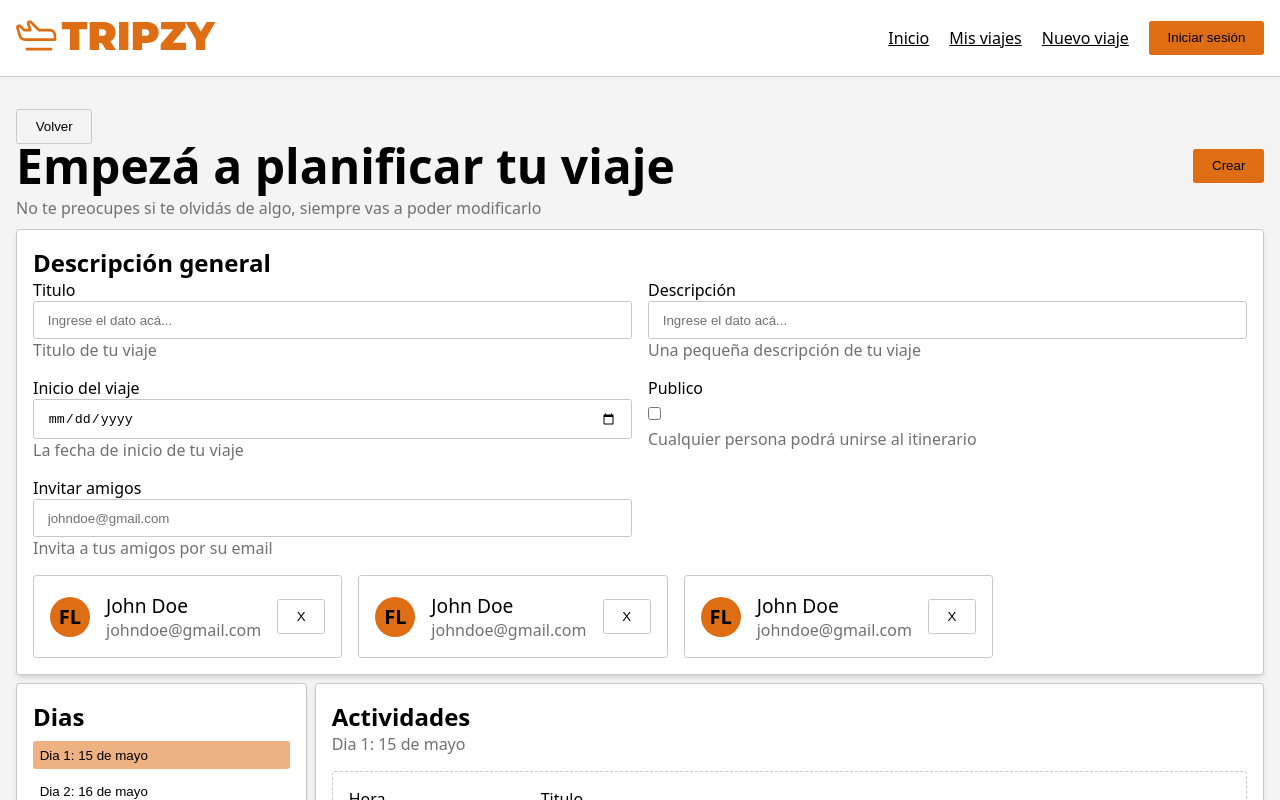
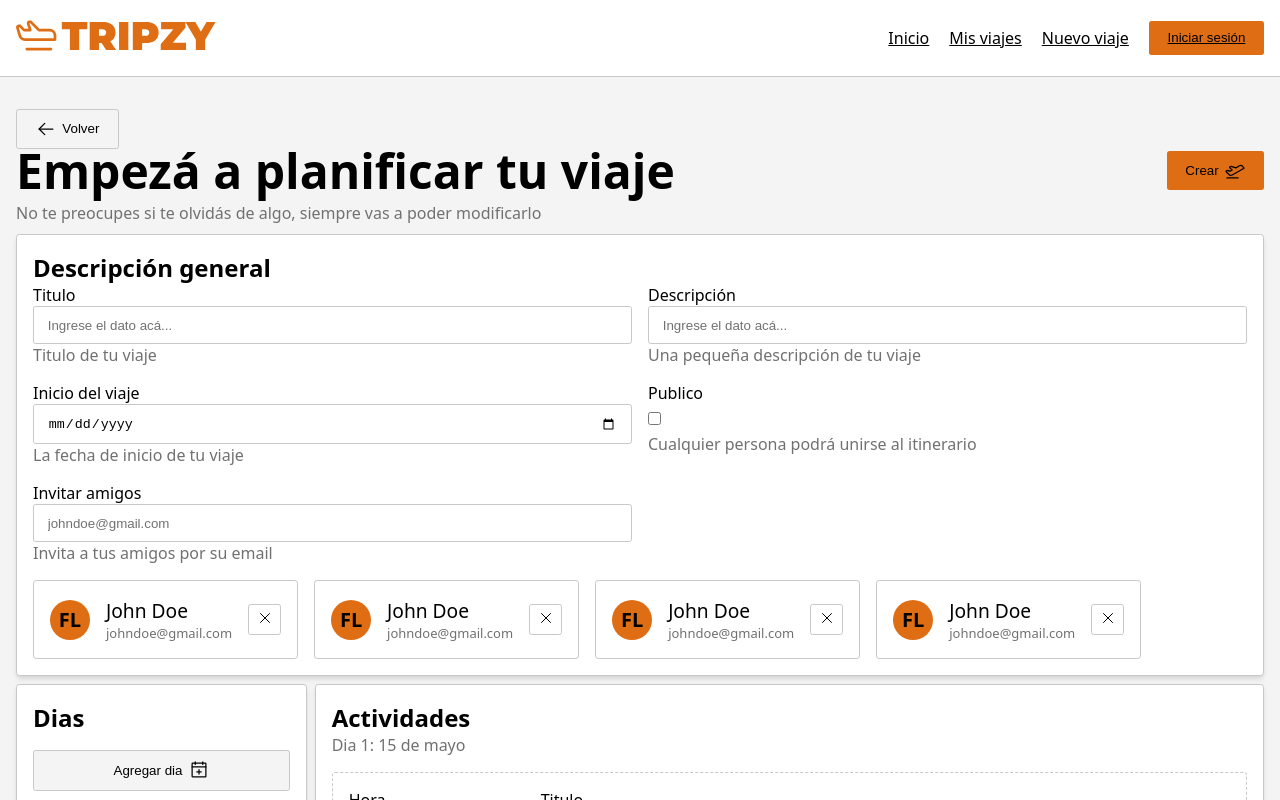
Before and after one commit to FedericoLuna01/tripzy, a React (Vite) app: page /new-trip in a window 1280 px wide. Shown: the top 800 px of the page. Built offline with nearby package versions, Linux system fonts and the light colour scheme.

Commit message:
Add phosphor-react icons and implement TripDays component; update styles for buttons and new trip layout

```diff
--- a/package.json
+++ b/package.json
@@ -11,6 +11,7 @@
   },
   "dependencies": {
     "editorconfig": "^2.0.1",
+    "phosphor-react": "^1.4.1",
     "react": "^19.0.0",
     "react-dom": "^19.0.0",
     "react-hot-toast": "^2.5.2",
--- a/src/components/new-activity-form/new-activity-form.jsx
+++ b/src/components/new-activity-form/new-activity-form.jsx
@@ -1,6 +1,7 @@
 import React, { useRef, useState } from "react";
 import Input from "../ui/input/input";
 import toast from "react-hot-toast";
+import { PlusCircle } from "phosphor-react";
 
 const NewActivityForm = ({ setActivities }) => {
   const inputTimeRef = useRef(null);
@@ -163,6 +164,7 @@ const NewActivityForm = ({ setActivities }) => {
       </div>
       <button className="button-secondary new-activity-button">
         Agregar actividad
+        <PlusCircle size={20} />
       </button>
     </form>
   );
--- /dev/null
+++ b/src/components/trip-days/trip-days.jsx
@@ -0,0 +1,60 @@
+import { CalendarPlus, Minus } from "phosphor-react";
+import React from "react";
+import { useState } from "react";
+
+const TripDays = () => {
+  const [days, setDays] = useState([]);
+  const [activeDay, setActiveDay] = useState("");
+
+  const handleActiveDay = (day) => {
+    setActiveDay(day);
+  };
+  const handleDeleteDay = (deleteDay) => {
+    const updateDays = days.filter((day) => (day == deleteDay ? null : day));
+    setDays(updateDays);
+  };
+
+  const handleAddDay = () => {
+    const newDay =
+      days.length > 0
+        ? new Date(
+            new Date(days[days.length - 1]).setDate(
+              new Date(days[days.length - 1]).getDate() + 1
+            )
+          )
+        : new Date();
+    setDays((prev) => [...prev, newDay]);
+    setActiveDay(newDay);
+  };
+
+  return (
+    <div className="card days-container">
+      <h2>Dias</h2>
+      <div className="days-buttons-container">
+        {days.map((day, index) => (
+          <button
+            className={`${activeDay === day ? "active" : ""}`}
+            key={index}
+            onClick={() => handleActiveDay(day)}
+          >
+            Dia {index + 1}:{" "}
+            {new Date(day).toLocaleDateString("es-ES", {
+              day: "numeric",
+              month: "long",
+            })}
+            {days.length - 1 === index ? (
+              <span onClick={() => handleDeleteDay(day)}>
+                <Minus size={16} />
+              </span>
+            ) : null}
+          </button>
+        ))}
+      </div>
+      <button className="button-secondary" onClick={handleAddDay}>
+        Agregar dia
+        <CalendarPlus size={20} />
+      </button>
+    </div>
+  );
+};
+export default TripDays;
--- a/src/index.css
+++ b/src/index.css
@@ -19,6 +19,10 @@
 }
 
 .button {
+  display: flex;
+  justify-content: center;
+  align-items: center;
+  gap: 0.5em;
   background-color: var(--color-primary);
   color: var(--color-text);
   border: none;
@@ -28,6 +32,10 @@
 }
 
 .button-secondary {
+  display: flex;
+  justify-content: center;
+  align-items: center;
+  gap: 0.5em;
   background-color: var(--color-secondary);
   color: var(--color-text);
   border-radius: var(--border-radius-small);
--- a/src/routes/new-trip/new-trip.css
+++ b/src/routes/new-trip/new-trip.css
@@ -69,6 +69,9 @@
 }
 
 .days-buttons-container > button {
+  display: flex;
+  justify-content: space-between;
+  align-items: center;
   width: 100%;
   padding: 0.5em;
   background: transparent;
@@ -77,10 +80,21 @@
   border-radius: var(--border-radius-small);
   cursor: pointer;
 }
+.days-buttons-container > button > span {
+  display: flex;
+  justify-content: center;
+  align-items: center;
+  border: 1px solid var(--color-border);
+  background-color: white;
+  padding: 0.15em 0.3em;
+  border-radius: var(--border-radius-small);
+}
+.days-buttons-container > button > span:hover {
+  filter: brightness(0.8);
+}
 
 .days-buttons-container > button.active {
   background-color: #df6d1488;
-  color: var(--color-text);
 }
 
 .days-buttons-container > button:hover {
@@ -161,3 +175,14 @@
 .new-activity-button {
   margin-left: auto;
 }
+
+.button-outline.button-square {
+  padding: 5px 7.5px;
+}
+.button-outline.button-square:hover {
+  background-color: var(--color-background);
+  filter: brightness(0.8);
+}
+.email {
+  font-size: small;
+}
--- a/src/routes/new-trip/new-trip.jsx
+++ b/src/routes/new-trip/new-trip.jsx
@@ -3,6 +3,8 @@ import Input from "../../components/ui/input/input";
 import "./new-trip.css";
 import NewActivityForm from "../../components/new-activity-form/new-activity-form";
 import { useState } from "react";
+import TripDays from "../../components/trip-days/trip-days";
+import { AirplaneTakeoff, ArrowLeft, X } from "phosphor-react";
 
 const NewTrip = () => {
   const [activities, setActivities] = useState([]);
@@ -10,11 +12,17 @@ const NewTrip = () => {
   return (
     <section className="new-itinerary-bg">
       <div className="container new-itinerary-container">
-        <button className="button-secondary back">Volver</button>
+        <button className="button-secondary back">
+          <ArrowLeft size={20} />
+          Volver
+        </button>
         <form action="">
           <div className="title-container">
             <h1 className="title">Empezá a planificar tu viaje</h1>
-            <button className="button">Crear</button>
+            <button className="button">
+              Crear
+              <AirplaneTakeoff size={20} />
+            </button>
           </div>
           <p>
             No te preocupes si te olvidás de algo, siempre vas a poder
@@ -54,43 +62,23 @@ const NewTrip = () => {
               </div>
             </div>
             <div className="users-container">
-              <div className="card user-card no-shadow">
-                <Avatar />
-                <div>
-                  <p className="name">John Doe</p>
-                  <p>johndoe@gmail.com</p>
+              {new Array(4).fill(0).map((e, index) => (
+                <div className="card user-card no-shadow" key={index}>
+                  <Avatar />
+                  <div>
+                    <p className="name">John Doe</p>
+                    <p className="email">johndoe@gmail.com</p>
+                  </div>
+                  <button className="button-outline button-square">
+                    <X size={16} />
+                  </button>
                 </div>
-                <button className="button-outline">X</button>
-              </div>
-              <div className="card user-card no-shadow">
-                <Avatar />
-                <div>
-                  <p className="name">John Doe</p>
-                  <p>johndoe@gmail.com</p>
-                </div>
-                <button className="button-outline">X</button>
-              </div>
-              <div className="card user-card no-shadow">
-                <Avatar />
-                <div>
-                  <p className="name">John Doe</p>
-                  <p>johndoe@gmail.com</p>
-                </div>
-                <button className="button-outline">X</button>
-              </div>
+              ))}
             </div>
           </div>
         </form>
         <div className="info-container">
-          <div className="card days-container">
-            <h2>Dias</h2>
-            <div className="days-buttons-container">
-              <button className="active">Dia 1: 15 de mayo</button>
-              <button>Dia 2: 16 de mayo</button>
-              <button>Dia 3: 17 de mayo</button>
-            </div>
-            <button className="button-secondary">Agregar dia</button>
-          </div>
+          <TripDays />
           <div className="card activities-container">
             <h2>Actividades</h2>
             <p className="day">Dia 1: 15 de mayo</p>
```
Also changed, not shown: src/components/trip-days/trip-days.css (added), 1 other file (tests, documents, lock files or other folders).
